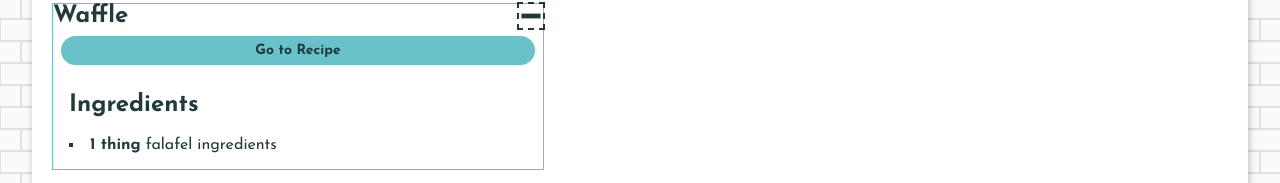
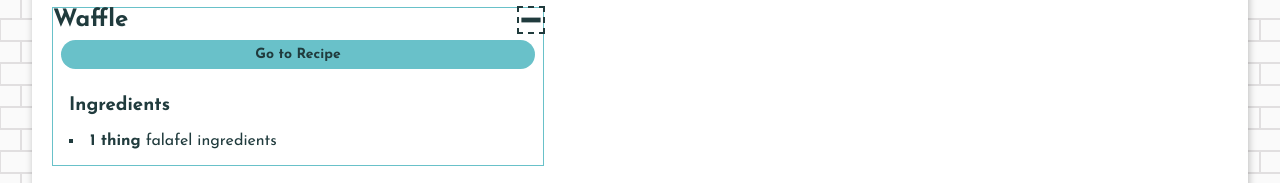
Before and after one commit to wingmatt/kitchensyncc, a Next.js app: page /recipes in a window 1280 px wide. Both pictures are taken after a click on the element "Waffle". Shown: the part 157-340 px from the top of the page. Built offline with nearby package versions, Linux system fonts and the light colour scheme.

Commit message:
Update heading type for IngredientList

```diff
--- a/components/IngredientList.tsx
+++ b/components/IngredientList.tsx
@@ -6,7 +6,7 @@ export default function IngredientList(props: {
 }) {
   return (
     <section>
-      <h2>{props.title}</h2>
+      <h3>{props.title}</h3>
       <ul>
         {props.ingredients.map((value: Ingredient, index) => {
           return (
```
